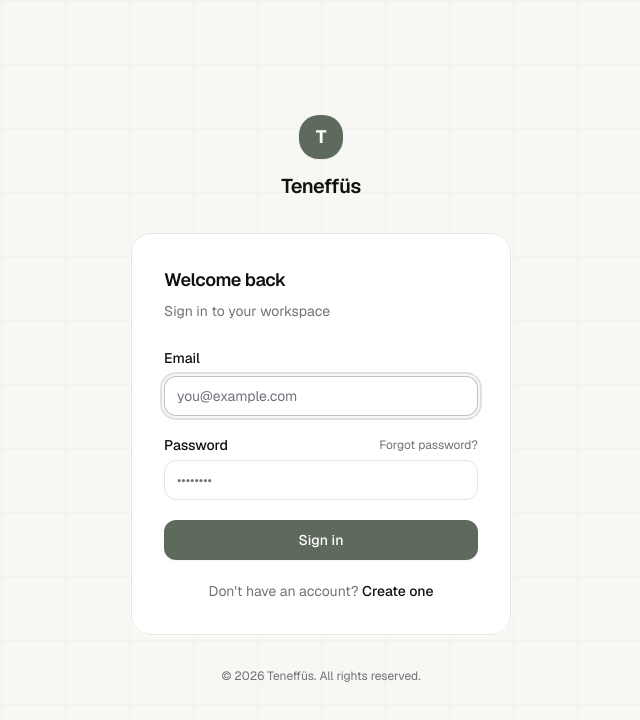
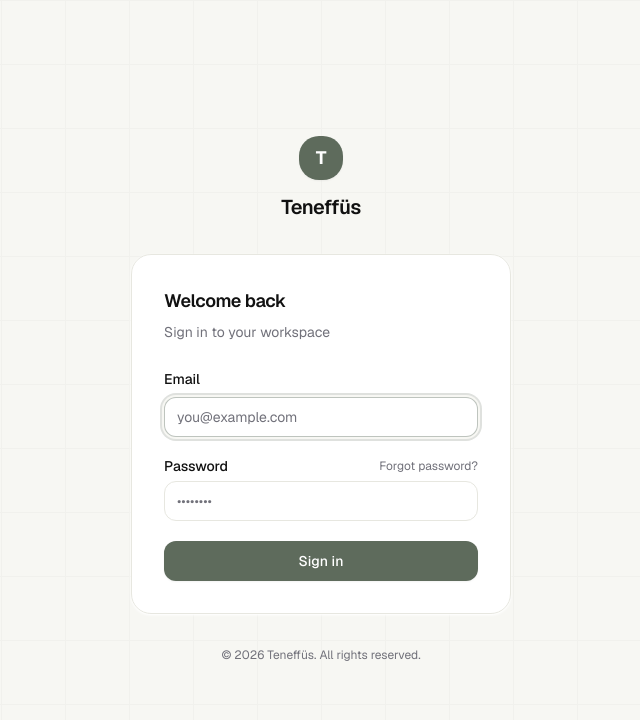
Before and after one commit to toktasclips/signal, a Next.js app: page /login in a window 1280 px wide. Shown: the top 720 px of the page, without its empty margins (319-959 px from the left). Built offline with nearby package versions, Linux system fonts and the light colour scheme.

Commit message:
Hide public signup link

```diff
--- a/components/auth/login-form.tsx
+++ b/components/auth/login-form.tsx
@@ -74,15 +74,6 @@
         )}
       </Button>
 
-      <p className="text-center text-sm text-muted-foreground">
-        Don&apos;t have an account?{" "}
-        <Link
-          href="/register"
-          className="font-medium text-foreground hover:text-primary transition-colors"
-        >
-          Create one
-        </Link>
-      </p>
     </form>
   );
 }
```
